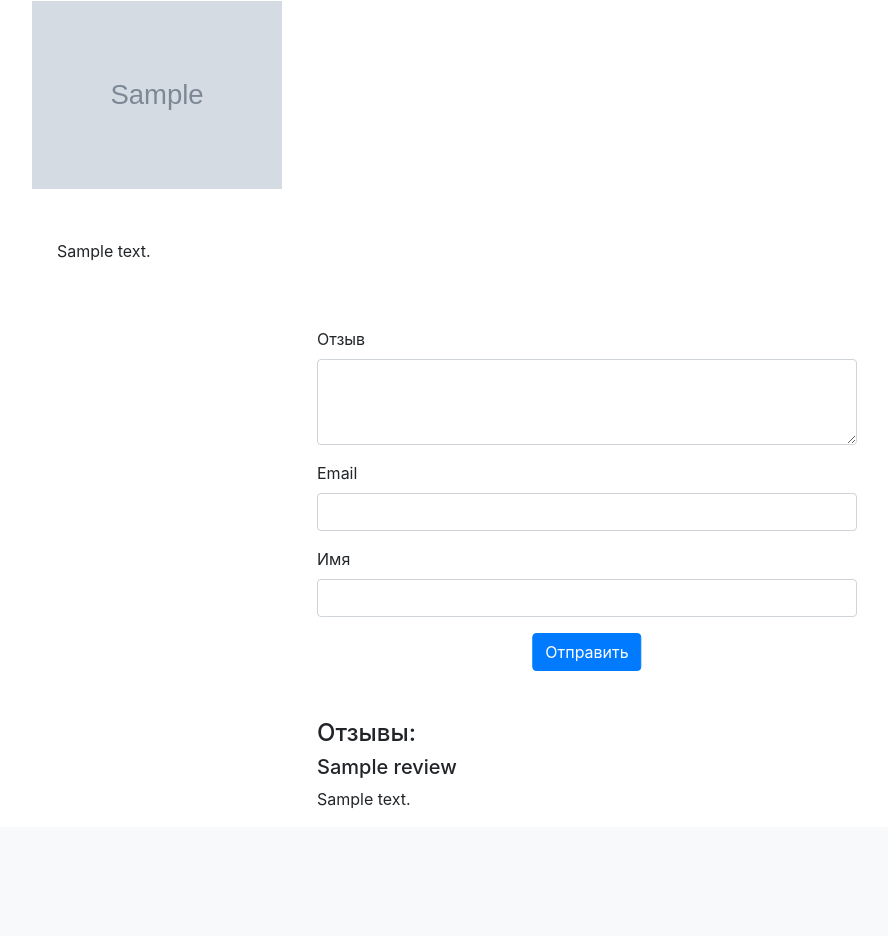
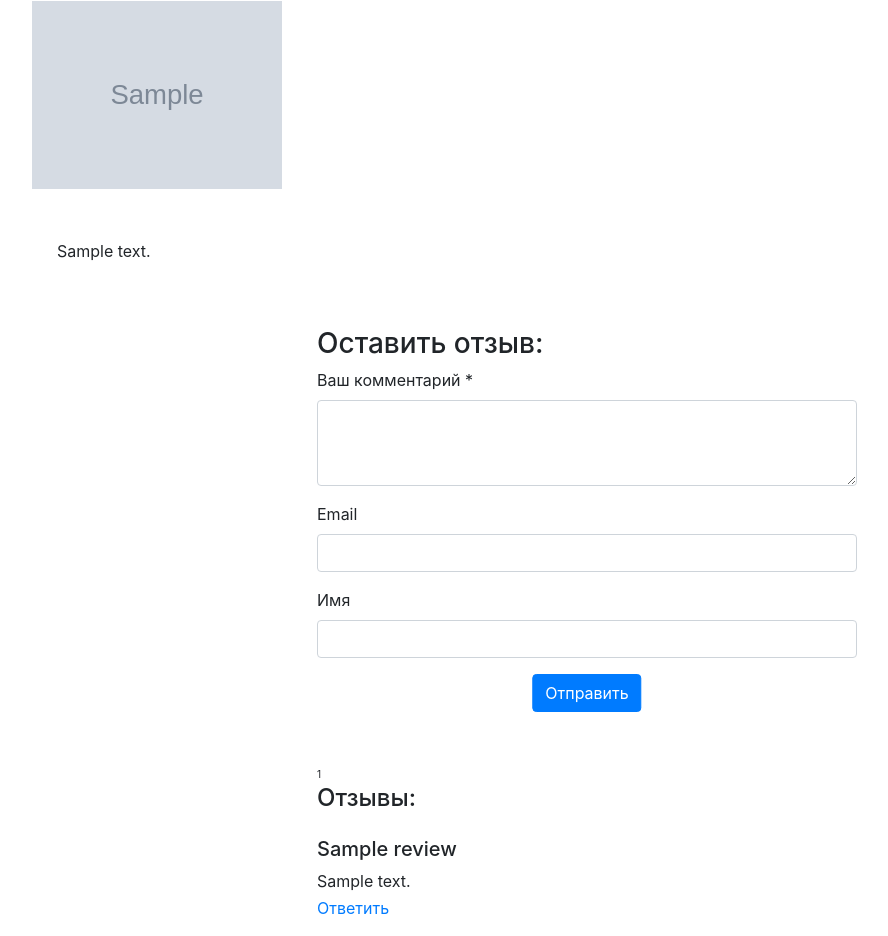
Before and after one commit to liveseyy/DjangoMovies, a Django app: template django_movie/movies/templates/movies/movie_detail.html in a window 1280 px wide. Shown: the part 609-1545 px from the top of the page, without its empty margins (53-941 px from the left). Before the commit the page ends 1417 px from the top, so only its background shows below. Run offline with Django 3.2, Linux system fonts and the light colour scheme; the template is opened without the code that fills it: values that come from a table or form of the project are taken from there, others are empty; tables that the repository leaves empty hold one stand-in row (values such as "Sample post"); grey boxes marked "Sample" are stand-in pictures; some libraries are stand-ins or nearby versions.

Commit message:
added ability to respond to a review

```diff
--- a/django_movie/movies/models.py
+++ b/django_movie/movies/models.py
@@ -77,6 +77,9 @@ class Movie(models.Model):
     def get_absolute_url(self):
         return reverse('movie_detail_url', kwargs={'slug': self.url})
 
+    def get_review(self):
+        return self.reviews_set.filter(parent__isnull=True)
+
     class Meta:
         verbose_name = "Фильм"
         verbose_name_plural = "Фильмы"
--- a/django_movie/movies/templates/movies/movie_detail.html
+++ b/django_movie/movies/templates/movies/movie_detail.html
@@ -64,11 +64,15 @@ DjangoMovie - {{movie.title}}
 			<p style="text-indent: 25px;">{{ movie.description }}</p>
 		</div>
 		<div class="col-6 offset-md-3 mt-5">
-			<form action="{% url 'add_review_url' movie.id %}" method="post">
+
+			<h3>Оставить отзыв:</h3>
+
+			<form action="{% url 'add_review_url' movie.id %}" method="post" id='formReview'>
 				{% csrf_token %}
+				<input type="hidden" name="parent" id="contactparent" value="">
 				<div class="form-group">
-					<label for="exampleFormControlTextarea1">Отзыв</label>
-					<textarea class="form-control" id="exampleFormControlTextarea1" rows="3" name="text"></textarea>
+					<label for="contactcomment">Ваш комментарий *</label>
+					<textarea class="form-control" id="contactcomment" rows="3" name="text"></textarea>
 				</div>
 				<div class="form-group">
 					<label for="exampleInputEmail1">Email</label>
@@ -81,23 +85,45 @@ DjangoMovie - {{movie.title}}
 				<button type="submit" class="btn btn-primary" style="position: relative; left: 50%; transform: translate(-50%, 0);">Отправить</button>
 			</form>
 
-		<div class="mt-5">
-			<h4>Отзывы:</h4>
+			<div class="mt-5">
+				<div>
+					<span style="font-size: 10px;">{{ movie.reviews_set.count }}</span>
+					<h4 class="mb-4">Отзывы:</h4>
+				</div>
 
-			{% for review in movie.reviews_set.all %}
-				<div>
+				{% for review in movie.get_review %}
+				<div class="mb-3">
 					<h5>
 						{{ review.name }}
 					</h5>
-
-					<p>
+					<p style="margin: 3px 0;">
 						{{ review.text }}
 					</p>
+					<a href="#formReview" onclick="addReview('{{ review.name }}', '{{ review.id }}')">Ответить</a>
 				</div>
-			{% endfor %}
-		</div>
+
+					{% for rew in review.reviews_set.all %}
+					<div class="ml-4 mb-3">
+						<h5>
+							{{ rew.name }}
+						</h5>
+						<p style="margin: 3px 0;">
+							{{ rew.text }}
+						</p>
+					</div>
+					{% endfor %}
+				{% endfor %}
+			</div>
 		</div>
 	</div>
 </div>
 
+<script>
+	function addReview(name, id) {
+		document.getElementById("contactparent").value = id;
+		document.getElementById("contactcomment").innerText = `${name},`
+	}
+
+</script>
+
 {% endblock %}
--- a/django_movie/movies/views.py
+++ b/django_movie/movies/views.py
@@ -27,6 +27,8 @@ class AddReview(View):
         movie = Movie.objects.get(id=pk)
         if form.is_valid():
             form = form.save(commit=False)
+            if request.POST.get("parent", None):
+                form.parent_id = int(request.POST.get("parent"))
             form.movie = movie
             form.save()
         return redirect(movie.get_absolute_url())
```
